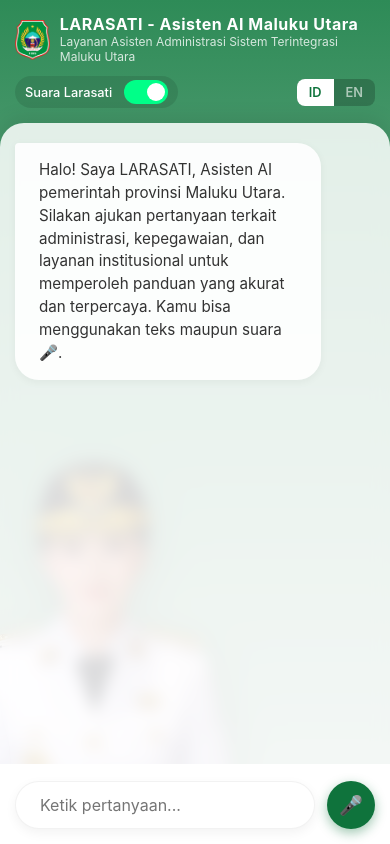
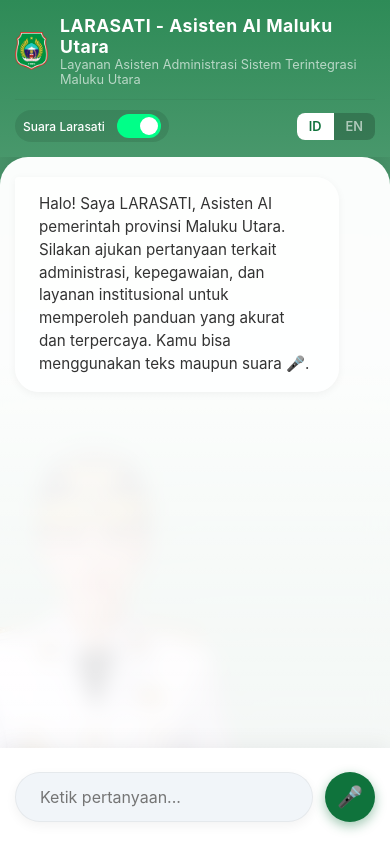
Before and after one commit to GibranAlkatiri/Chatbot-Larasati, a FastAPI app: page / in a window 390 px wide. Run offline with FastAPI, Linux system fonts and the light colour scheme.

Commit message:
minor bug

```diff
--- a/static/css/media.css
+++ b/static/css/media.css
@@ -1,38 +1,43 @@
 @media screen and (max-width: 1024px) {
   .header-text-title {
-    font-size: 1rem;
+    font-size: 1.1rem;
   }
   .header-text-subtitle {
-    font-size: 0.75rem;
+    font-size: 0.8rem;
+    opacity: 0.8;
   }
   .kiosk-header {
-    padding: 0 20px;
+    padding: 0 24px;
   }
 }
 
 @media screen and (max-width: 768px) {
+
+  /* 1. HEADER OPTIMIZATION */
   .kiosk-header {
     height: auto;
-    min-height: 80px;
-    flex-direction: column; /* Susun atas-bawah */
+    min-height: 90px;
+    flex-direction: column;
     gap: 12px;
     padding: 15px;
-    align-items: flex-start; /* Rata kiri */
+    align-items: flex-start;
   }
 
   .header-left {
     width: 100%;
-    gap: 10px;
+    gap: 12px;
   }
 
   .header-logo img {
-    height: 40px; /* Logo lebih kecil */
+    height: 38px; /* Ukuran lebih proporsional di HP */
   }
 
   .header-right {
     width: 100%;
-    justify-content: space-between; /* Sebar elemen kanan */
-    gap: 10px;
+    justify-content: space-between;
+    gap: 8px;
+    border-top: 1px solid rgba(0,0,0,0.05);
+    padding-top: 10px;
   }
 
   .status-pill {
@@ -41,75 +46,118 @@
 
   .voice-toggle-wrapper {
     margin-right: 0;
-    padding: 4px 10px;
+    padding: 4px 8px;
   }
 
   .toggle-label {
-    font-size: 0.8rem;
+    font-size: 0.75rem;
   }
 
+  /* 2. MAIN LAYOUT & HEIGHT */
   .kiosk-main {
-    flex-direction: column; /* Susun vertikal */
-    padding: 0; /* Hilangkan padding agar full screen */
-    height: calc(100vh - 120px); /* Sesuaikan sisa tinggi setelah header baru */
+    flex-direction: column;
+    padding: 0;
+    /* dvh (dynamic view height) mencegah masalah bar browser di mobile */
+    height: calc(100dvh - 150px);
+    position: relative;
+    overflow: hidden;
   }
 
-  /* 3. AVATAR JADI BACKGROUND (DI BELAKANG CHAT) */
+  /* 3. AVATAR AS BACKGROUND (DI BELAKANG CHAT) */
   .avatar-area {
     position: absolute;
     bottom: 0;
-    left: -20px;
-    width: 60%;
-    height: 55%; /* Sedikit lebih tinggi di HP */
-    align-items: flex-end; /* Pastikan nempel bawah */
-    justify-content: flex-start; /* Rata kiri */
-    z-index: 0;
+    left: -10%; /* Sedikit keluar layar agar natural */
+    width: 70%;
+    height: 60%;
+    display: flex;
+    align-items: flex-end;
+    justify-content: flex-start;
+    z-index: 1; /* Di belakang chat-overlay */
+    pointer-events: none; /* Agar tidak mengganggu klik chat */
   }
 
   .avatar-wrapper {
-    height: 100%; /* Mengikuti tinggi area mobile */
+    height: 100%;
     width: 100%;
-    justify-content: center;
+    display: flex;
+    justify-content: flex-start;
   }
 
+  .avatar-wrapper img {
+    width: 100%;
+    height: 100%;
+    object-fit: contain; /* Karakter AI tidak akan gepeng */
+    object-position: bottom left; /* Menempel di bawah layar */
+    filter: drop-shadow(0 0 10px rgba(0,0,0,0.1));
+  }
+
+  /* 4. CHAT OVERLAY (GLASSMORPHISM) */
   .chat-overlay {
     width: 100%;
     max-width: 100%;
     height: 100%;
-    margin: 0; /* Hapus margin kanan/bawah */
-    border-radius: 24px 24px 0 0; /* Round cuma di atas */
-
-    /* Background lebih solid agar tulisan terbaca di atas avatar */
-    background: rgba(255, 255, 255, 0.85);
-    backdrop-filter: blur(8px);
-    z-index: 2; /* Di atas avatar */
+    margin: 0;
+    border-radius: 28px 28px 0 0;
+    /* Gradasi agar teks tetap terbaca meskipun di depan avatar */
+    background: linear-gradient(
+      to bottom,
+      rgba(255, 255, 255, 0.98) 30%,
+      rgba(255, 255, 255, 0.85) 100%
+    );
+    backdrop-filter: blur(10px);
+    -webkit-backdrop-filter: blur(10px);
+    z-index: 2;
     border: none;
-    box-shadow: 0 -4px 20px rgba(0, 0, 0, 0.1);
+    box-shadow: 0 -8px 30px rgba(0, 0, 0, 0.15);
   }
 
   .chat-bubble-area {
-    padding: 20px 15px; /* Padding chat lebih kecil */
+    padding: 20px 15px 100px 15px; /* Bottom padding ekstra untuk area input */
   }
 
   .message {
-    max-width: 85%; /* Bubble lebih lebar di HP */
+    max-width: 90%;
     font-size: 0.95rem;
+    line-height: 1.5;
   }
 
-  /* 5. INPUT BAR */
+  /* 5. INPUT BAR (FIXED BOTTOM) */
   .input-bar {
-    padding: 15px;
-    min-height: 80px;
-    background: white; /* Background putih solid di HP */
+    position: absolute;
+    bottom: 0;
+    left: 0;
+    width: 100%;
+    padding: 15px 15px calc(15px + env(safe-area-inset-bottom));
+    background: white;
+    box-shadow: 0 -5px 20px rgba(0,0,0,0.05);
+    z-index: 10;
   }
 
   .pill-input {
-    height: 48px; /* Sedikit lebih kecil */
+    height: 50px;
+    background: #f1f5f9;
+  }
+
+  .pill-input input {
+    font-size: 16px; /* Mencegah auto-zoom paksa pada iPhone */
   }
 
   #dynamicBtn {
-    width: 48px;
-    height: 48px;
-    font-size: 1.2rem;
+    width: 50px;
+    height: 50px;
+    font-size: 1.3rem;
+  }
+
+  /* 6. SESSION TIMER MOBILE ADJUSTMENT */
+  .session-timer {
+    bottom: auto;
+    top: 100px;
+    right: 15px;
+    left: 15px;
+    padding: 10px;
+    justify-content: center;
+    border-radius: 12px;
+    background: rgba(15, 23, 42, 0.9);
   }
 }
```
Also changed, not shown: static/css/kiosk.css (+42 -36 lines), static/js/idleTimer.js (+39 -79 lines).
